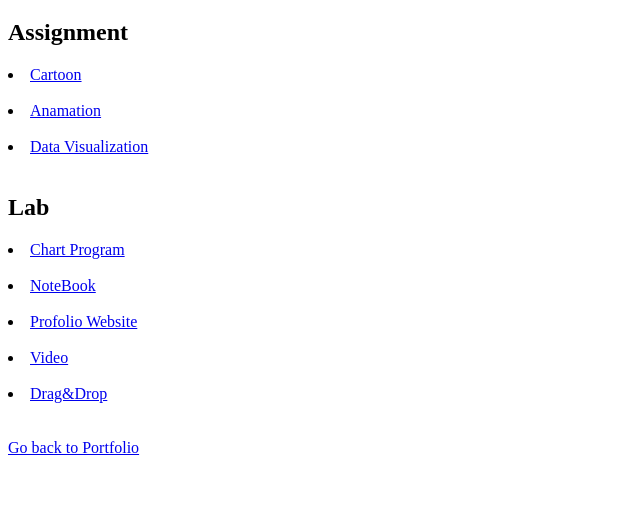
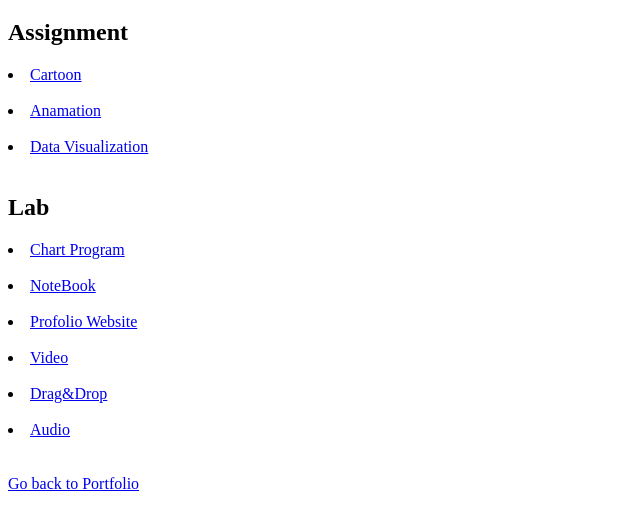
Before and after one commit to yongguang-Zhang/CISC3610, a plain HTML site: page Homework.html in a window 1280 px wide. Shown: the part 61-588 px from the top of the page, without its empty margins (0-640 px from the left). Drawn offline with Linux system fonts and the light colour scheme.

Commit message:
Update Homework.html

```diff
--- a/Homework.html
+++ b/Homework.html
@@ -15,7 +15,8 @@
 <li><a href="./Notebook/Notebook.html">NoteBook</a></li><br>
 <li><a href="./Profolio/Profolio.html">Profolio Website</a></li><br>
 <li><a href="./Video/Video.html">Video</a></li><br>
-<li><a href="./Drag&Drop/Drag&Drop.html">Drag&Drop</a></li>
+<li><a href="./Drag&Drop/Drag&Drop.html">Drag&Drop</a></li><br>
+<li><a href="./Audio/Audio.html">Audio</a></li>
 <br/>
 <br/>
 <a href="index.html">Go back to Portfolio</a>
```
